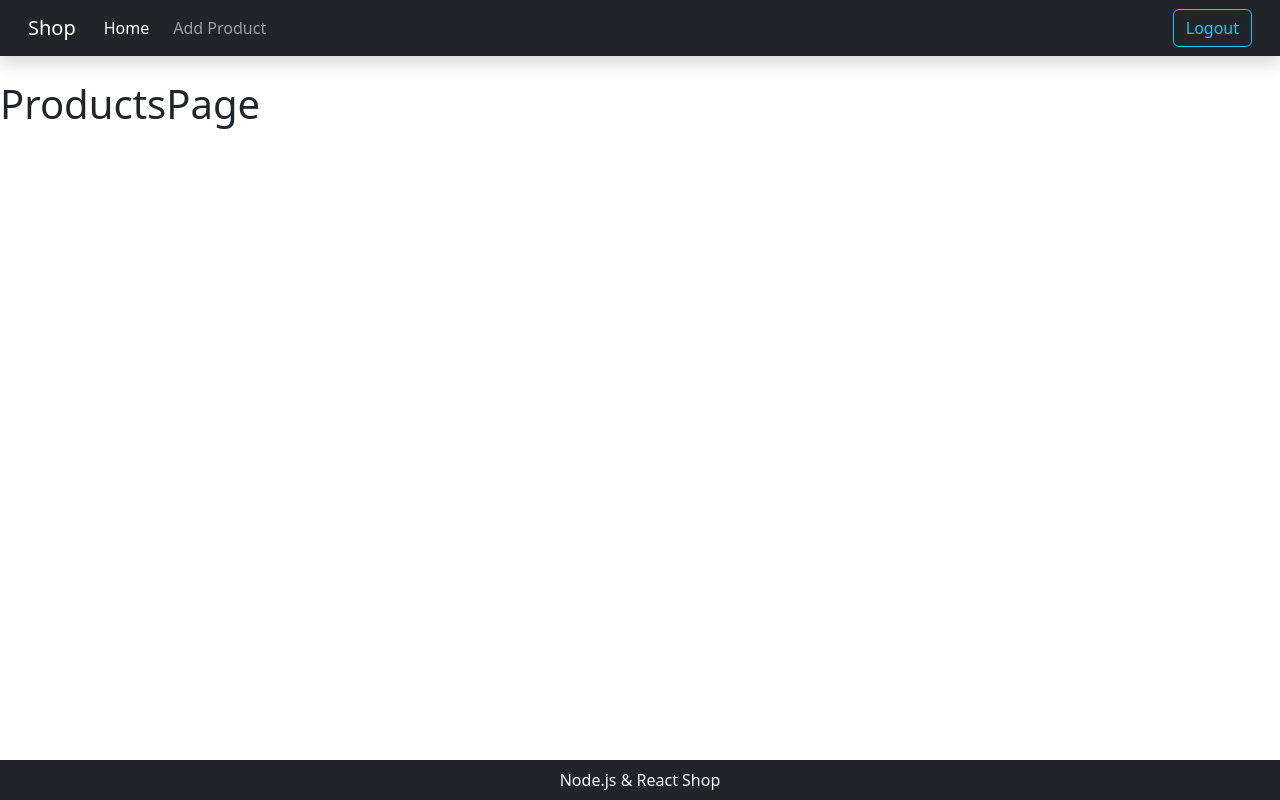
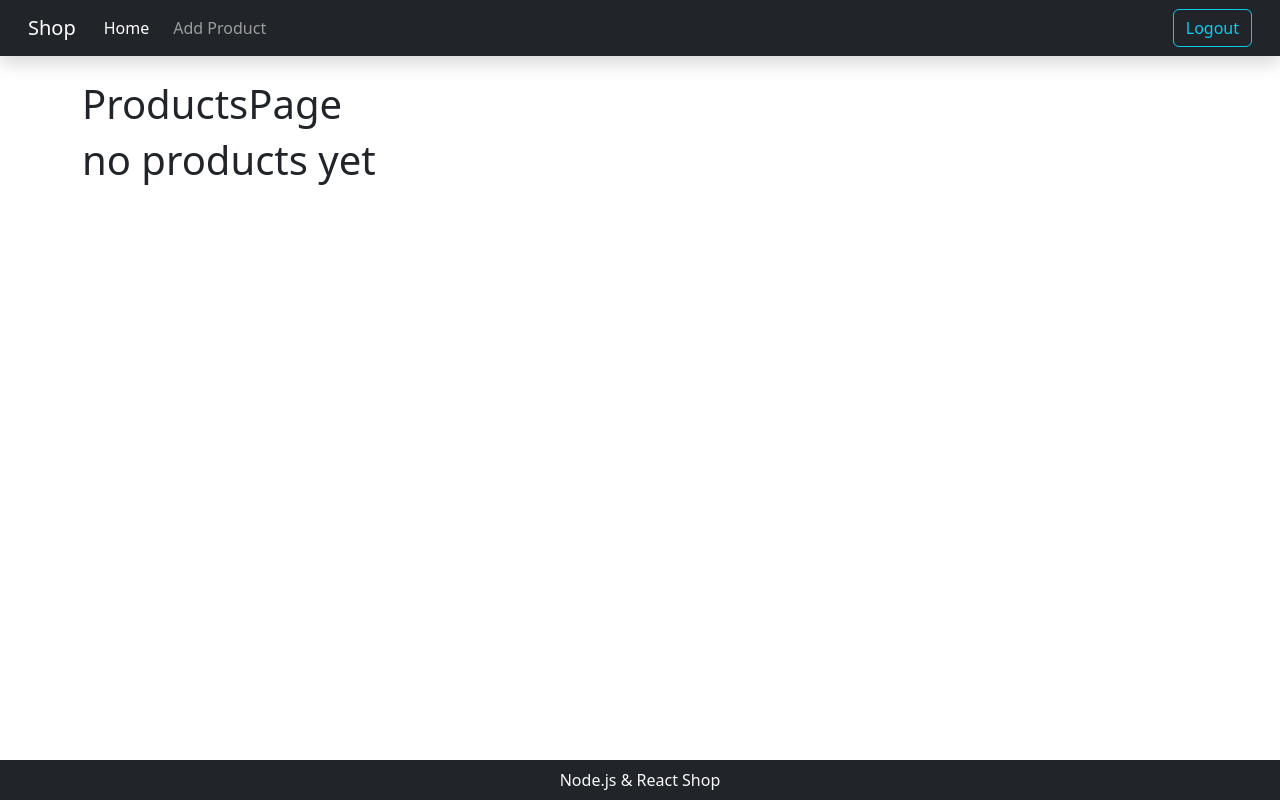
Before and after one commit to maxsherepot/shop_mongodb_RestAPI_react, a React (Create React App) app in the folder client/: page / in a window 1280 px wide. Built offline with nearby package versions, Linux system fonts and the light colour scheme; no server answers.

Commit message:
client errors handling anf first request added

```diff
--- /dev/null
+++ b/client/src/helpers/errorsHandler.js
@@ -0,0 +1,11 @@
+import { token } from "../constants"
+
+export const errorsHandler = error => {
+    if (error.response?.status === 401) {
+        // localStorage.removeItem(token)
+        window.location.reload(true)
+        // } else if (!error.response.ok) {
+        //     throw new Error(error.response.statusText)
+    }
+    return error
+}
--- a/client/src/helpers/products.js
+++ b/client/src/helpers/products.js
@@ -1,8 +1,9 @@
 import { axiosInstance } from "./axiosSetup";
+import { errorsHandler } from "./errorsHandler";
 
 
 export async function getProducts() {
     return axiosInstance
         .get("/products")
-        .catch(err => console.log(err))
+        .catch(errorsHandler)
 }
--- a/client/src/pages/productsPage.jsx
+++ b/client/src/pages/productsPage.jsx
@@ -1,11 +1,38 @@
-import React from "react";
+import React, { useState, useEffect } from "react";
 import { getProducts } from "../helpers/products";
 
 
 const ProductsPage = () => {
-    getProducts()
+    const [loading, setLoading] = useState(false)
+    const [products, setProducts] = useState([])
+    const [error, setError] = useState(false)
+
+    useEffect(() => {
+        setLoading(true)
+        getProducts()
+            .then(res => {
+                setProducts(res.data)
+            })
+            .catch(err => setError(true))
+            .finally(() => setLoading(false))
+    }, [])
+
     return (
-        <h1>ProductsPage</h1>
+        <div className="container">
+            <h1>ProductsPage</h1>
+            {
+                loading ?
+                    <h1>Loading</h1>
+                    :
+                    error ?
+                        <h1>Error</h1>
+                        :
+                        products && products.length ?
+                            <h1>products && products.length</h1>
+                            :
+                            <h1>no products yet</h1>
+            }
+        </div>
     )
 }
 
```
